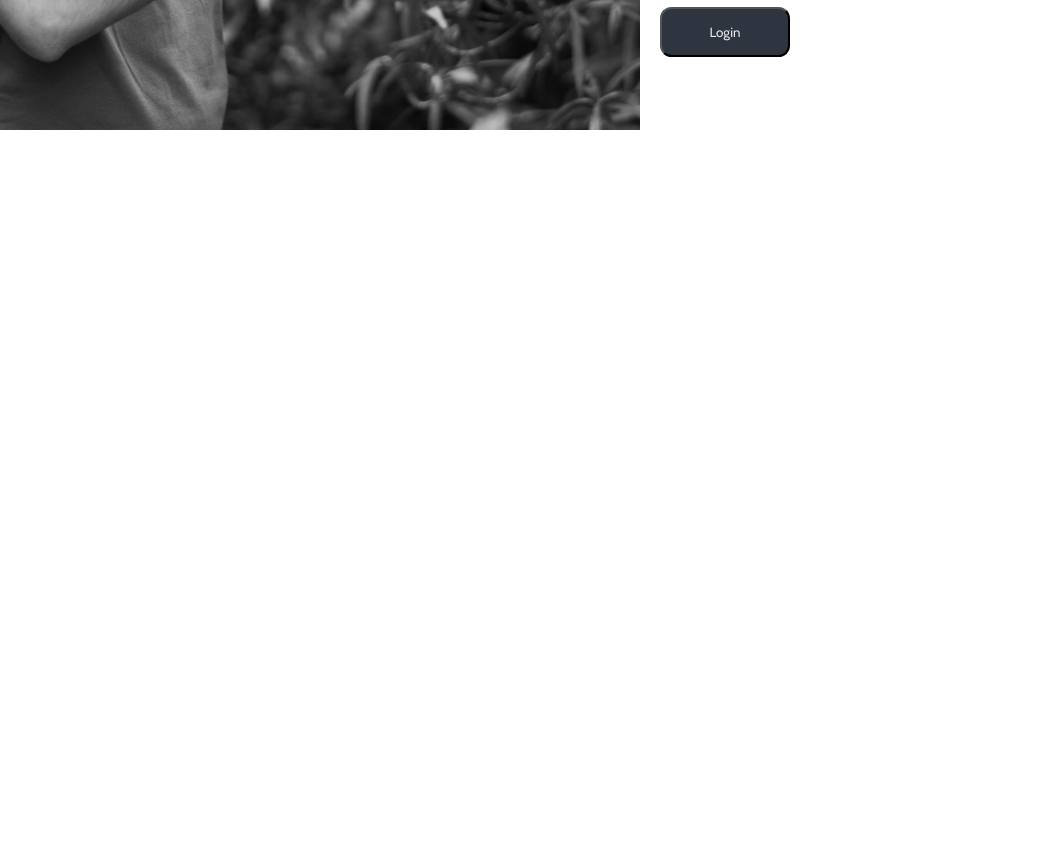
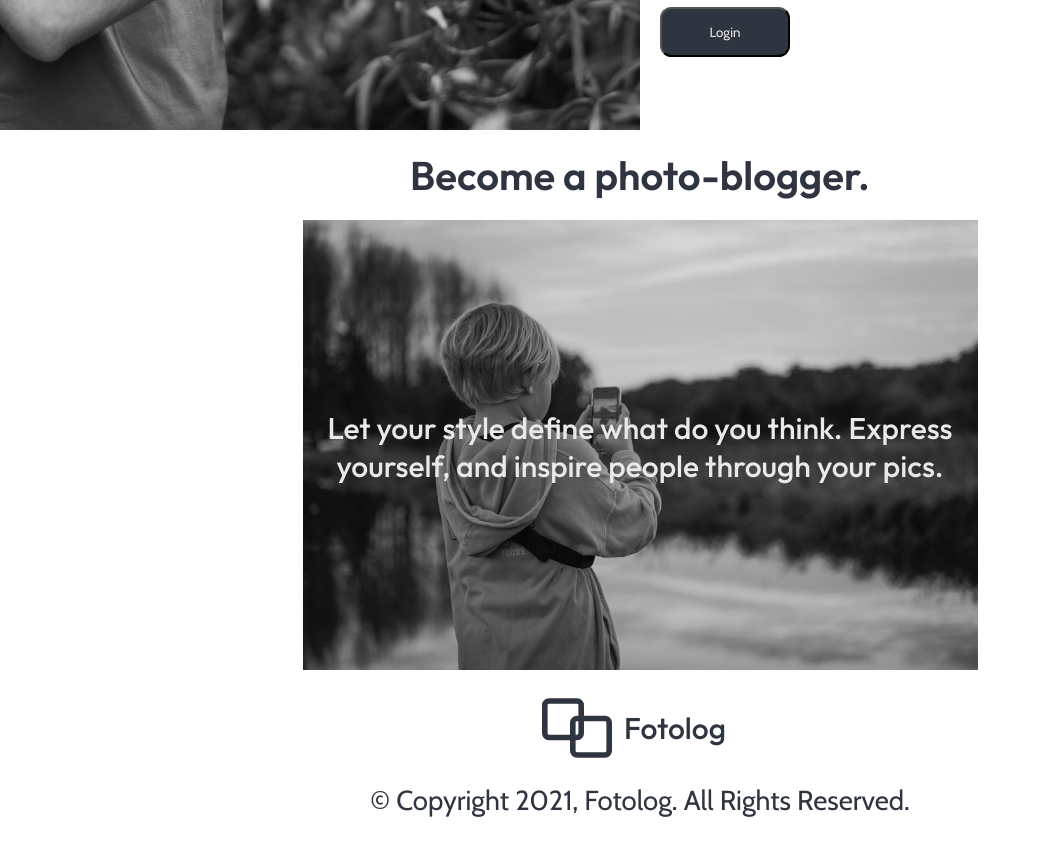
Before and after one commit to calmohtml/fotolog, a Next.js app: page / in a window 1280 px wide. Shown: the part 1560-2416 px from the top of the page, without its empty margins (0-1041 px from the left). Before the commit the page ends 1690 px from the top, so only its background shows below. Built offline with nearby package versions, Linux system fonts and the light colour scheme.

Commit message:
Footer added

```diff
--- a/components/Content.jsx
+++ b/components/Content.jsx
@@ -1,8 +1,7 @@
 import React from "react";
 import styled from "styled-components";
 import Image from "next/image";
-import NaturePhotography from "../public/photographerNature.jpg";
-import Button from "./Button";
+import Kid from "../public/photographerKid.jpg";
 
 const Content = () => {
   const Content = styled.section`
@@ -13,25 +12,16 @@ const Content = () => {
   `;
 
   const ContentContainer = styled.div`
-    display: grid;
-    grid-template-columns: 1fr;
-    min-height: 100vh;
-
-    @media (min-width: 768px) {
-      grid-template-columns: 1fr 1fr;
-    }
+    position: relative;
+    text-align: center;
+    color: var(--white);
   `;
 
-  const ContentBulletpoints = styled.ul`
-    display: flex;
-    flex-direction: column;
-    justify-content: space-around;
-    padding: 2rem;
-
-    li {
-      list-style: none;
-      padding: 2rem 0;
-    }
+  const ContentCentered = styled.div`
+    position: absolute;
+    top: 50%;
+    left: 50%;
+    transform: translate(-50%, -50%);
   `;
 
   const ImageComponent = styled(Image)`
@@ -40,37 +30,21 @@ const Content = () => {
 
   return (
     <Content>
-      <h2>Join a community</h2>
+      <h2>Become a photo-blogger.</h2>
       <ContentContainer>
         <ImageComponent
-          src={NaturePhotography}
+          src={Kid}
+          height={450}
           layout="intrinsic"
           objectFit="cover"
           objectPosition="center"
         />
-        <ContentBulletpoints>
-          <li>
-            <h3>Make your photos a storytelling.</h3>
-            <p>
-              Discover millons of rooms, filled with fascinanting and unexpected
-              conversations.
-            </p>
-          </li>
-          <li>
-            <h3>Choose who is gonna be part of it.</h3>
-            <p>Express yourself through your lenses.</p>
-          </li>
-          <li>
-            <h3>Create a personal dairy.</h3>
-            <p>
-              Lorem ipsum dolor sit amet consectetur adipisicing elit. Iusto,
-              veniam.
-            </p>
-          </li>
-          <li>
-            <Button text="Login" />
-          </li>
-        </ContentBulletpoints>
+        <ContentCentered>
+          <h3>
+            Let your style define what do you think. Express yourself, and
+            inspire people through your pics.
+          </h3>
+        </ContentCentered>
       </ContentContainer>
     </Content>
   );
--- /dev/null
+++ b/components/Features.jsx
@@ -0,0 +1,79 @@
+import React from "react";
+import styled from "styled-components";
+import Image from "next/image";
+import NaturePhotography from "../public/photographerNature.jpg";
+import Button from "./Button";
+
+const Features = () => {
+  const Features = styled.section`
+    h2 {
+      text-align: center;
+      padding: 2rem;
+    }
+  `;
+
+  const FeaturesContainer = styled.div`
+    display: grid;
+    grid-template-columns: 1fr;
+    min-height: 100vh;
+
+    @media (min-width: 768px) {
+      grid-template-columns: 1fr 1fr;
+    }
+  `;
+
+  const FeaturesBulletpoints = styled.ul`
+    display: flex;
+    flex-direction: column;
+    justify-content: space-around;
+    padding: 2rem;
+
+    li {
+      list-style: none;
+      padding: 2rem 0;
+    }
+  `;
+
+  const ImageComponent = styled(Image)`
+    filter: grayscale(100%);
+  `;
+
+  return (
+    <Features>
+      <h2>Join a community</h2>
+      <FeaturesContainer>
+        <ImageComponent
+          src={NaturePhotography}
+          layout="intrinsic"
+          objectFit="cover"
+          objectPosition="center"
+        />
+        <FeaturesBulletpoints>
+          <li>
+            <h3>Make your photos a storytelling.</h3>
+            <p>
+              Discover millons of rooms, filled with fascinanting and unexpected
+              conversations.
+            </p>
+          </li>
+          <li>
+            <h3>Choose who is gonna be part of it.</h3>
+            <p>Express yourself through your lenses.</p>
+          </li>
+          <li>
+            <h3>Create a personal dairy.</h3>
+            <p>
+              Lorem ipsum dolor sit amet consectetur adipisicing elit. Iusto,
+              veniam.
+            </p>
+          </li>
+          <li>
+            <Button text="Login" />
+          </li>
+        </FeaturesBulletpoints>
+      </FeaturesContainer>
+    </Features>
+  );
+};
+
+export default Features;
--- /dev/null
+++ b/components/Footer.jsx
@@ -0,0 +1,39 @@
+import React from "react";
+import Image from "next/image";
+import Logo from "../public/logo.svg";
+import styled from "styled-components";
+
+const Footer = () => {
+  const year = new Date().getFullYear();
+
+  const Footer = styled.footer`
+    padding: 2rem;
+
+    span {
+      display: flex;
+      justify-content: center;
+      align-items: center;
+
+      h3 {
+        margin: 0rem 1.25rem;
+      }
+    }
+  `;
+
+  const FooterYear = styled.p`
+    padding: 2rem;
+    text-align: center;
+  `;
+
+  return (
+    <Footer>
+      <span>
+        <Image src={Logo} width="70" height="70" layout="" />
+        <h3>Fotolog</h3>
+      </span>
+      <FooterYear>© Copyright {year}, Fotolog. All Rights Reserved.</FooterYear>
+    </Footer>
+  );
+};
+
+export default Footer;
--- a/pages/index.jsx
+++ b/pages/index.jsx
@@ -1,12 +1,16 @@
 import { Fragment } from "react";
 import Header from "../components/Header";
+import Features from "../components/Features";
 import Content from "../components/Content";
+import Footer from "../components/Footer";
 
 const Home = () => {
   return (
     <Fragment>
       <Header />
+      <Features />
       <Content />
+      <Footer />
     </Fragment>
   );
 };
```
